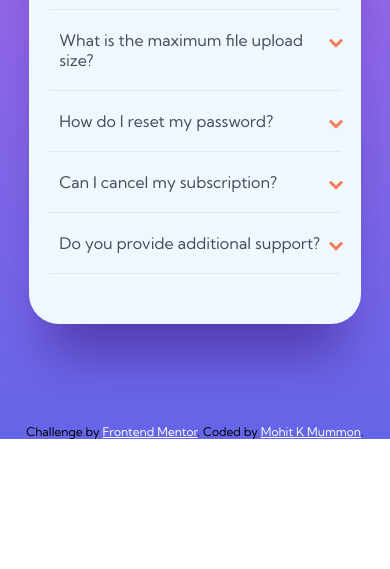
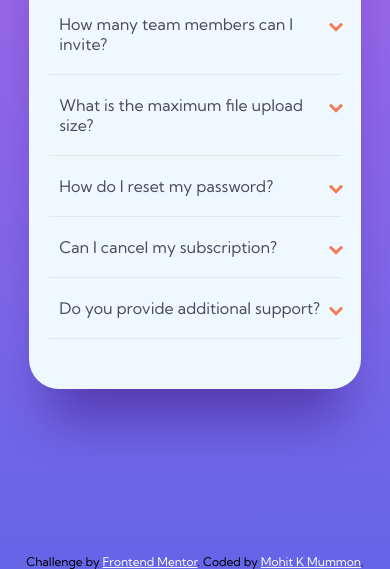
Before and after one commit to Mohit-k-Mummon/Accordian-FAQ-Card, a website built with Parcel: page index.html in a window 390 px wide. Shown: the part 405-974 px from the top of the page. Before the commit the page ends 844 px from the top, so only its background shows below. Built offline with nearby package versions, Linux system fonts and the light colour scheme.

Commit message:
fixed margins for mobile screens

```diff
--- a/css/styles.css
+++ b/css/styles.css
@@ -30,6 +30,7 @@ body {
 .wrapper {
     width: 85%;
     height: 100%;
+    margin: 18rem 0;
 }
 
 .faq {
@@ -238,8 +239,8 @@ body {
 .attribution {
     position: absolute;
     font-size: 1.2rem;
+    text-align: center;
     bottom: 0;
-    text-align: center;
 }
 .attribution a {
     color: hsl(0, 0%, 100%);
```
